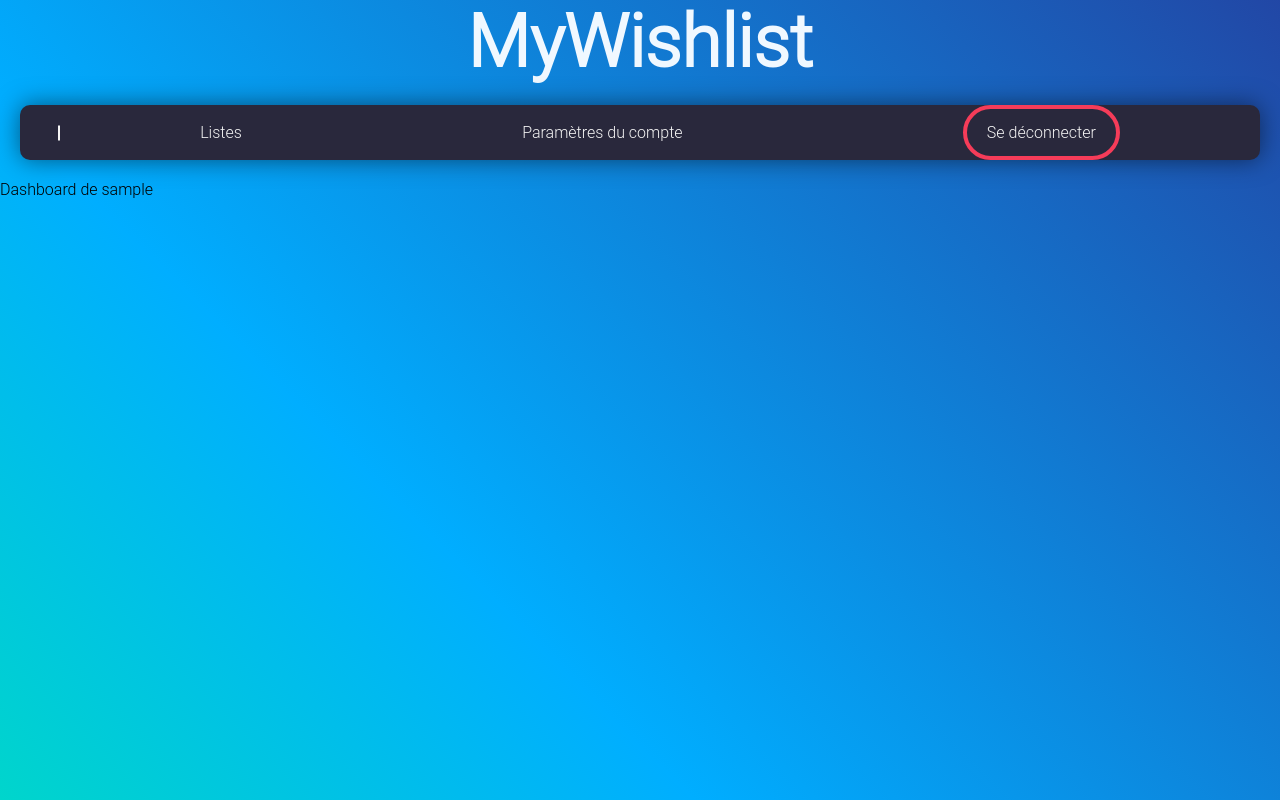
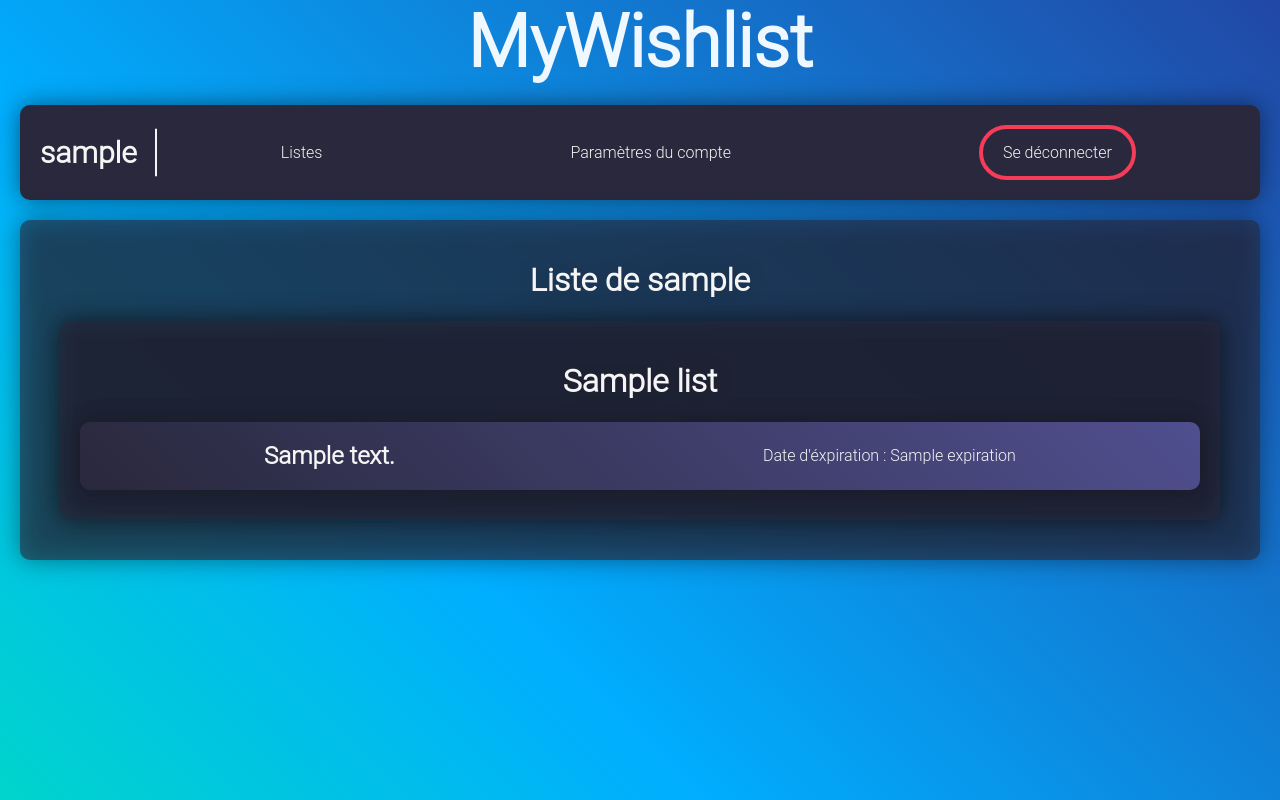
Before and after one commit to WarPlexTech/MyWishlist, a PHP site: template templates/profile/dashboard.twig in a window 1280 px wide. Run offline with PHP 8.4, Linux system fonts and the light colour scheme; the template is opened without the code that fills it: most values are stand-ins (such as "Sample title", 1, 10 or a date in 2020); some libraries are stand-ins or nearby versions.

Commit message:
ajout methode pour afficher la liste d'un utilisateur

```diff
--- a/templates/profile/dashboard.twig
+++ b/templates/profile/dashboard.twig
@@ -5,5 +5,16 @@
 
 {% block body %}
     {% include 'navbar.twig' %}
-    <p>Dashboard de {{ username }}</p>
+    <div class="boxWrapper animate__animated animate__fadeIn animate__delay-1s" >
+        <h1>Liste de {{ auth.getUsername }}</h1>
+        {% for list in lists %}
+            <div class="boxWrapper animate__animated animate__fadeIn animate__delay-1s" >
+                <h1>{{ list.titre }}</h1>
+                <div class="schedule">
+                    <h2>{{ list.description }}</h2>
+                    <p> Date d'éxpiration : {{ list.expiration }}</p>
+                </div>
+            </div>
+        {% endfor %}
+    </div>
 {% endblock body %}
```
Also changed, not shown: src/controllers/ProfileController.php (+7 -1 lines).
